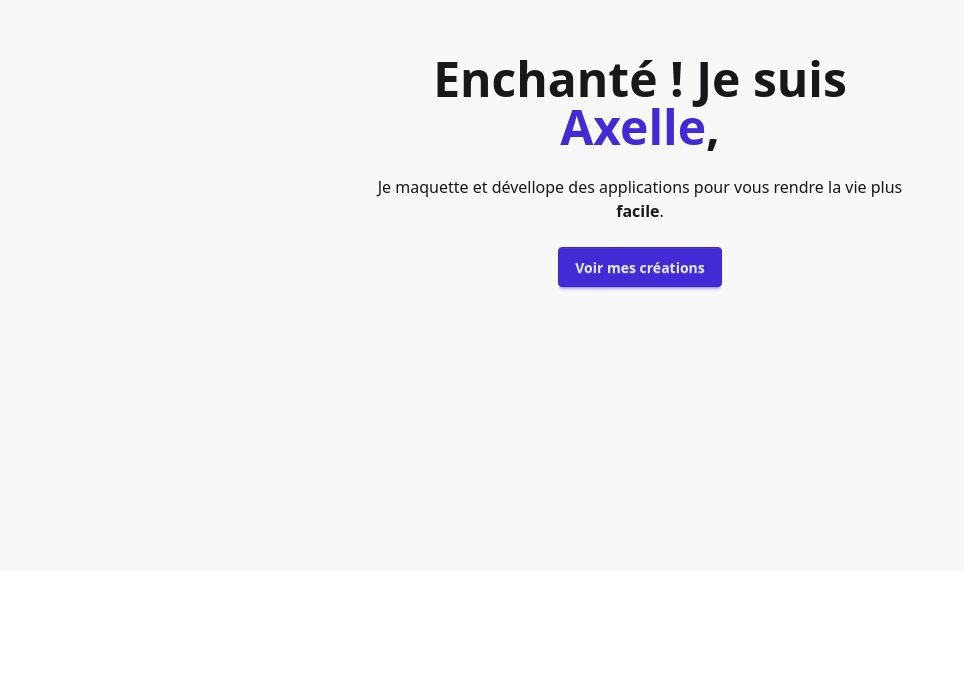
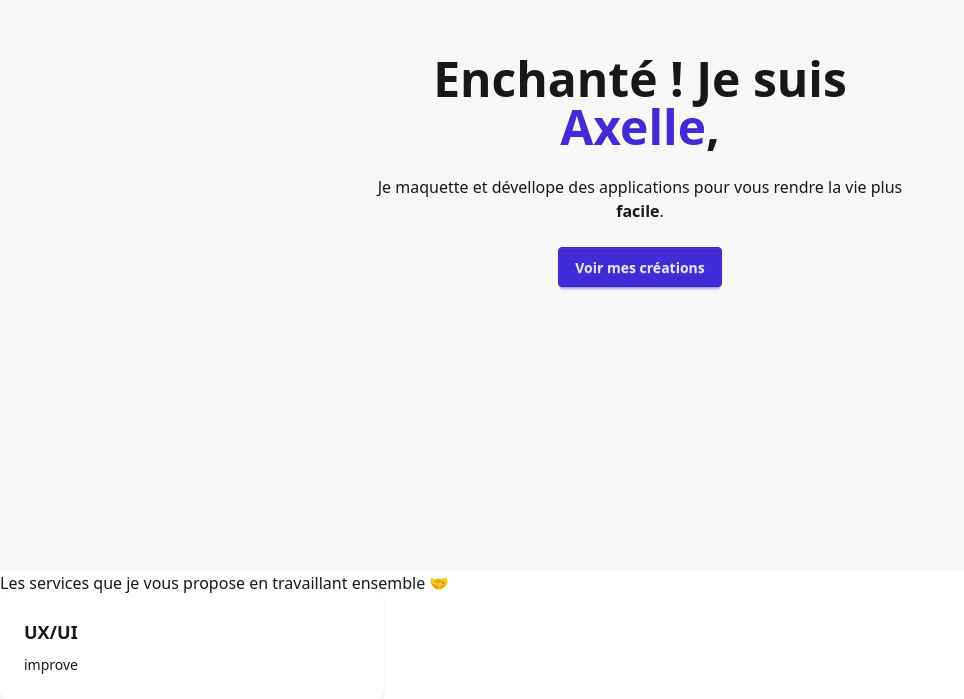
Before and after one commit to Theia01/portfolio, a React (Vite) app: page / in a window 1280 px wide. Shown: the part 302-1001 px from the top of the page, without its empty margins (0-964 px from the left). Before the commit the page ends 873 px from the top, so only its background shows below. Built offline with nearby package versions, Linux system fonts and the light colour scheme.

Commit message:
:recycle: refacto

```diff
--- a/src/App.jsx
+++ b/src/App.jsx
@@ -1,46 +1,11 @@
+import Card from "./components/Card.jsx";
+import NavBar from "./components/NavBar.jsx";
 import "./App.css";
 
 function App() {
   return (
     <>
-      <nav>
-        <div className="navbar bg-base-100 shadow-sm">
-          <div className="flex-1">
-            <a className="btn btn-ghost text-xl logo-app pt-1">Axelle.G</a>
-          </div>
-          <div className="flex-none">
-            <ul className="menu menu-horizontal px-1">
-              <li className="p-1">
-                <a>Créations Web & Mobile</a>
-              </li>
-              <li className="p-1">
-                <a>Mon parcours</a>
-              </li>
-              <li className="p-1">
-                <a>Contact</a>
-              </li>
-              <li>
-                <button className="btn btn-square btn-ghost">
-                  <svg
-                    xmlns="http://www.w3.org/2000/svg"
-                    fill="none"
-                    viewBox="0 0 24 24"
-                    className="inline-block h-5 w-5 stroke-current"
-                  >
-                    {" "}
-                    <path
-                      strokeLinecap="round"
-                      strokeLinejoin="round"
-                      strokeWidth="2"
-                      d="M4 6h16M4 12h16M4 18h16"
-                    ></path>{" "}
-                  </svg>
-                </button>
-              </li>
-            </ul>
-          </div>
-        </div>
-      </nav>
+      <NavBar />
       <header>
         <div className="hero bg-base-200 min-h-screen">
           <div className="hero-content text-center">
@@ -57,6 +22,10 @@ function App() {
           </div>
         </div>
       </header>
+      <article>
+        <h1>Les services que je vous propose en travaillant ensemble 🤝</h1>
+        <Card title="UX/UI" text="improve" />
+      </article>
     </>
   );
 }
--- /dev/null
+++ b/src/components/Card.jsx
@@ -0,0 +1,12 @@
+function Card({ title, text }) {
+  return (
+    <div className="card w-96 bg-base-100 card-md shadow-sm">
+      <div className="card-body">
+        <h2 className="card-title">{title}</h2>
+        <p>{text}</p>
+      </div>
+    </div>
+  );
+}
+
+export default Card;
--- /dev/null
+++ b/src/components/NavBar.jsx
@@ -0,0 +1,44 @@
+function NavBar() {
+  return (
+    <nav>
+      <div className="navbar bg-base-100 shadow-sm">
+        <div className="flex-1">
+          <a className="btn btn-ghost text-xl logo-app pt-1">Axelle.G</a>
+        </div>
+        <div className="flex-none">
+          <ul className="menu menu-horizontal px-1">
+            <li className="p-1">
+              <a>Créations Web & Mobile</a>
+            </li>
+            <li className="p-1">
+              <a>Mon parcours</a>
+            </li>
+            <li className="p-1">
+              <a>Contact</a>
+            </li>
+            <li>
+              <button className="btn btn-square btn-ghost">
+                <svg
+                  xmlns="http://www.w3.org/2000/svg"
+                  fill="none"
+                  viewBox="0 0 24 24"
+                  className="inline-block h-5 w-5 stroke-current"
+                >
+                  {" "}
+                  <path
+                    strokeLinecap="round"
+                    strokeLinejoin="round"
+                    strokeWidth="2"
+                    d="M4 6h16M4 12h16M4 18h16"
+                  ></path>{" "}
+                </svg>
+              </button>
+            </li>
+          </ul>
+        </div>
+      </div>
+    </nav>
+  );
+}
+
+export default NavBar;
```
